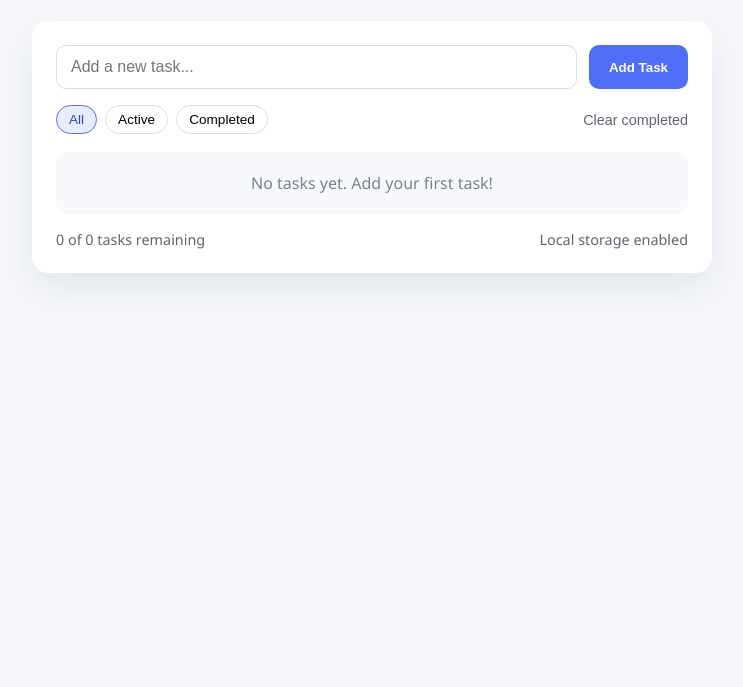
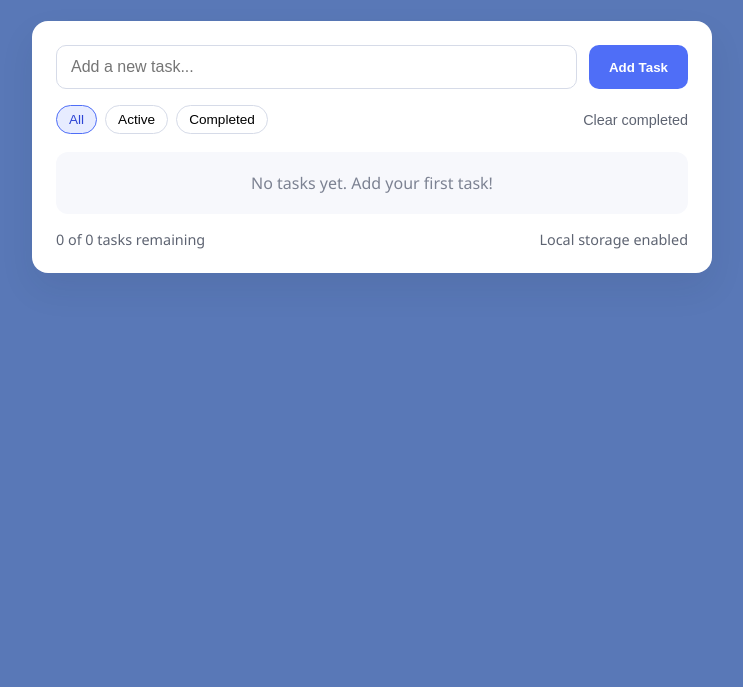
Before and after one commit to dilsharadissanayake0-dev/Aura-ToDoList, a website: page index.html in a window 1280 px wide. Shown: the part 113-800 px from the top of the page, without its empty margins (268-1011 px from the left). Drawn offline with Linux system fonts and the light colour scheme.

Commit message:
update title and backhround

```diff
--- a/index.html
+++ b/index.html
@@ -3,7 +3,7 @@
   <head>
     <meta charset="UTF-8">
     <meta name="viewport" content="width=device-width, initial-scale=1.0">
-    <title>Book Aura | Todo List</title>
+    <title>Aura To Do List</title>
     <link rel="stylesheet" href="src/styles/style.css">
   </head>
   <body>
--- a/src/styles/style.css
+++ b/src/styles/style.css
@@ -6,7 +6,7 @@
 
 body {
   font-family: "Segoe UI", Arial, sans-serif;
-  background: #f5f7fb;
+  background: #5978b7;
   color: #1d1f27;
   min-height: 100vh;
 }
```
